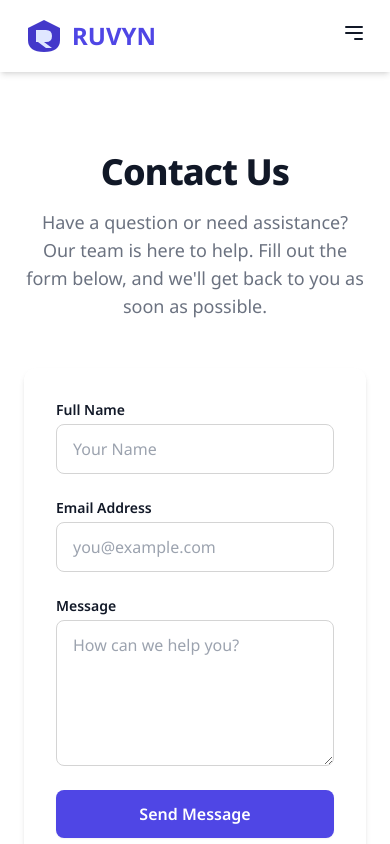
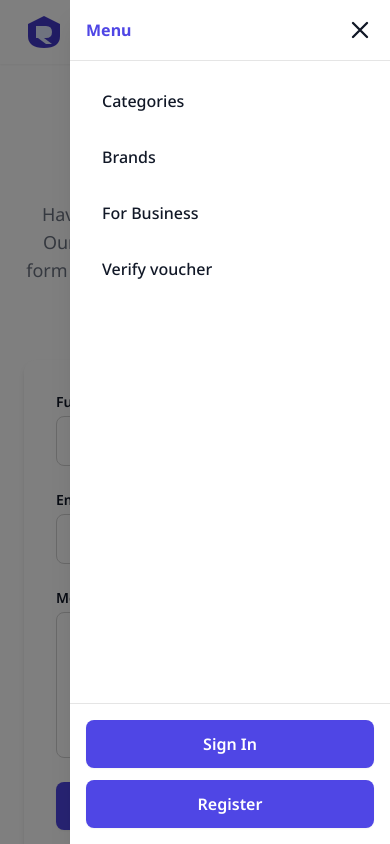
Before and after one commit to efemena-elvis/ruvyn-voucher, a Vue app: page /contact in a window 390 px wide. Both pictures are taken after a click on the button "Open menu". Shown: the top 844 px of the page. Built offline with nearby package versions, Linux system fonts and the light colour scheme.

Commit message:
Fixed mobile menu

```diff
--- a/src/components/Footer.vue
+++ b/src/components/Footer.vue
@@ -32,7 +32,9 @@
       >
         <p class="text-sm text-neutral-400">{{ copyrightText }}</p>
         <div class="flex mt-4 md:mt-0 space-x-6">
-          <div class="address-text text-neutral-400">4 Cade Street, Southcrest, Alberton</div>
+          <div class="address-text text-neutral-400 text-[15px]">
+            4 Cade Street, Southcrest, Alberton
+          </div>
           <!-- <a
             v-for="social in socialLinks"
             :key="social.platform"
--- a/src/components/NavigationBar.vue
+++ b/src/components/NavigationBar.vue
@@ -1,6 +1,6 @@
 <template>
-  <header class="bg-background-default shadow-md w-full relative z-10">
-    <nav class="container mx-auto px-6 py-4 flex justify-between items-center">
+  <header class="bg-background-default shadow-sm w-full sticky top-0 z-20">
+    <nav class="container mx-auto px-6 py-3 flex justify-between items-center">
       <!-- Logo -->
       <RouterLink to="/" class="flex items-center gap-x-2 group">
         <LogoIcon />
@@ -21,13 +21,13 @@
         </li>
       </ul>
 
-      <!-- User Actions -->
+      <!-- Desktop User Actions -->
       <div class="hidden md:flex items-center gap-x-4">
         <RouterLink
           v-for="action in userActions"
           :key="action.text"
           :to="action.url"
-          class="px-5 py-2 text-base font-semibold rounded-lg bg-primary-600 text-text-on-primary hover:bg-primary-700 transition-colors shadow-sm"
+          class="px-5 py-2 text-sm font-semibold rounded-lg bg-primary-600 text-text-on-primary hover:bg-primary-700 transition-colors shadow-sm"
         >
           {{ action.text }}
         </RouterLink>
@@ -35,9 +35,13 @@
 
       <!-- Mobile Menu Button (Hamburger) -->
       <div class="md:hidden">
-        <button class="text-text-primary focus:outline-none">
+        <button
+          @click="toggleMobileMenu"
+          class="text-text-primary focus:outline-none"
+          aria-label="Open menu"
+        >
           <svg
-            class="w-6 h-6"
+            class="w-7 h-7"
             fill="none"
             stroke="currentColor"
             viewBox="0 0 24 24"
@@ -53,30 +57,117 @@
         </button>
       </div>
     </nav>
+
+    <!-- Mobile Menu Panel & Overlay -->
+    <Transition name="fade">
+      <div
+        v-if="isMobileMenuOpen"
+        @click="toggleMobileMenu"
+        class="fixed inset-0 bg-black bg-opacity-50 z-30"
+      ></div>
+    </Transition>
+    <Transition name="slide">
+      <div
+        v-if="isMobileMenuOpen"
+        class="fixed top-0 right-0 w-80 max-w-full h-full bg-white shadow-xl z-40 flex flex-col"
+      >
+        <div class="flex items-center justify-between p-4 border-b border-neutral-200">
+          <span class="font-bold text-primary-600">Menu</span>
+          <button @click="toggleMobileMenu" class="focus:outline-none" aria-label="Close menu">
+            <svg
+              class="w-7 h-7 text-text-primary"
+              fill="none"
+              stroke="currentColor"
+              viewBox="0 0 24 24"
+              xmlns="http://www.w3.org/2000/svg"
+            >
+              <path
+                stroke-linecap="round"
+                stroke-linejoin="round"
+                stroke-width="2"
+                d="M6 18L18 6M6 6l12 12"
+              ></path>
+            </svg>
+          </button>
+        </div>
+        <div class="flex-grow p-4">
+          <ul class="space-y-2">
+            <li v-for="link in navLinks" :key="link.text">
+              <RouterLink
+                @click="toggleMobileMenu"
+                :to="link.url"
+                class="block py-3 px-4 rounded-md text-base font-medium text-text-primary hover:bg-primary-50"
+              >
+                {{ link.text }}
+              </RouterLink>
+            </li>
+          </ul>
+        </div>
+        <div class="p-4 border-t border-neutral-200 space-y-3">
+          <RouterLink
+            v-for="action in userActions"
+            :key="action.text"
+            @click="toggleMobileMenu"
+            :to="action.url"
+            class="block w-full text-center px-5 py-3 text-base font-semibold rounded-lg bg-primary-600 text-text-on-primary hover:bg-primary-700 transition-colors shadow-sm"
+          >
+            {{ action.text }}
+          </RouterLink>
+        </div>
+      </div>
+    </Transition>
   </header>
 </template>
 
 <script setup lang="ts">
+import { ref, watch } from 'vue'
 import { RouterLink } from 'vue-router'
 import LogoIcon from './LogoIcon.vue'
 
-// --- TYPE DEFINITIONS ---
-// For strong type-safety on our props
-interface NavLink {
-  text: string
-  url: string
+// --- PROPS ---
+defineProps<{
+  logoText: string
+  navLinks: { text: string; url: string }[]
+  userActions: { text: string; url: string }[]
+}>()
+
+// --- STATE FOR MOBILE MENU ---
+const isMobileMenuOpen = ref(false)
+
+const toggleMobileMenu = () => {
+  isMobileMenuOpen.value = !isMobileMenuOpen.value
 }
 
-interface UserAction {
-  text: string
-  url: string
+// --- SCROLL LOCK ---
+// Watch for changes in the menu's state and apply/remove a class to the body
+// to prevent the background from scrolling when the menu is open.
+watch(isMobileMenuOpen, (isOpen) => {
+  if (isOpen) {
+    document.body.style.overflow = 'hidden'
+  } else {
+    document.body.style.overflow = ''
+  }
+})
+</script>
+
+<style scoped>
+/* Transitions for the overlay */
+.fade-enter-active,
+.fade-leave-active {
+  transition: opacity 0.3s ease;
+}
+.fade-enter-from,
+.fade-leave-to {
+  opacity: 0;
 }
 
-// --- PROPS ---
-// Defines the component's public API
-defineProps<{
-  logoText: string
-  navLinks: NavLink[]
-  userActions: UserAction[]
-}>()
-</script>
+/* Transitions for the slide-in panel */
+.slide-enter-active,
+.slide-leave-active {
+  transition: transform 0.3s ease-in-out;
+}
+.slide-enter-from,
+.slide-leave-to {
+  transform: translateX(100%);
+}
+</style>
```
